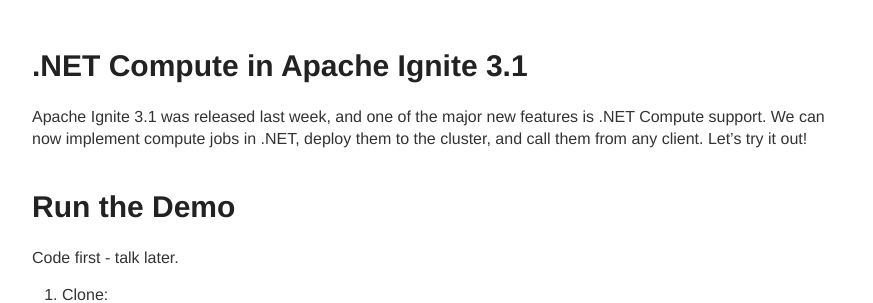
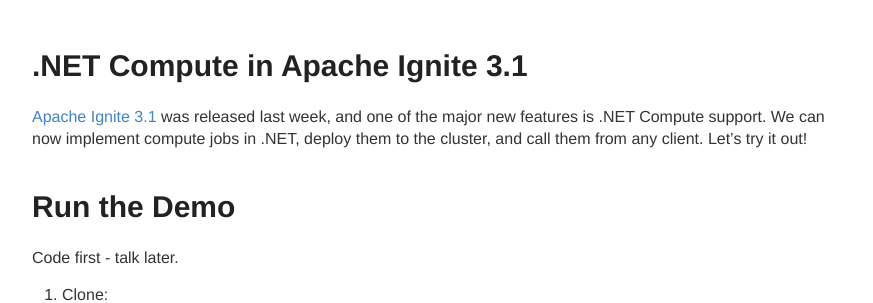
Before and after one commit to ptupitsyn/ptupitsyn.github.io, a Jekyll site: the page built from _posts/2025-11-03-NET-Compute-In-Apache-Ignite-3-1.md, in a window 1280 px wide and 900 px high. Shown: the part 121-424 px from the top of the window, without its empty margins (203-1076 px from the left). Built offline with Jekyll 4.4.1, drawn with Linux system fonts in a browser that asks for light colours; part of the change alters nothing that is shown; some of the changed text lies outside the part shown.

```diff
--- a/_posts/2025-11-03-NET-Compute-In-Apache-Ignite-3-1.md
+++ b/_posts/2025-11-03-NET-Compute-In-Apache-Ignite-3-1.md
@@ -6,7 +6,7 @@ author: Pavel Tupitsyn
 categories: [Apache Ignite, .NET, Compute]
 ---
 
-Apache Ignite 3.1 was released last week, and one of the major new features is .NET Compute support. We can now implement compute jobs in .NET, deploy them to the cluster, and call them from any client. Let's try it out!
+[Apache Ignite 3.1](https://ignite.apache.org/) was released last week, and one of the major new features is .NET Compute support. We can now implement compute jobs in .NET, deploy them to the cluster, and call them from any client. Let's try it out!
 
 # Run the Demo
 
@@ -125,3 +125,8 @@ Java clients can invoke .NET compute jobs and vice versa, enabling polyglot appl
 # Conclusion
 
 Apache Ignite 3.1's compute support is better than ever. New flexible architecture paves the way for more job executors in the future, such as Java Sidecar, Python, and C++. Stay tuned!
+
+# Links
+
+* [Ignite 3.1 Download](https://ignite.apache.org/download.cgi)
+* Demo source code: [github.com/ptupitsyn/ignite3-dotnet-compute](https://github.com/ptupitsyn/ignite3-dotnet-compute)
```
